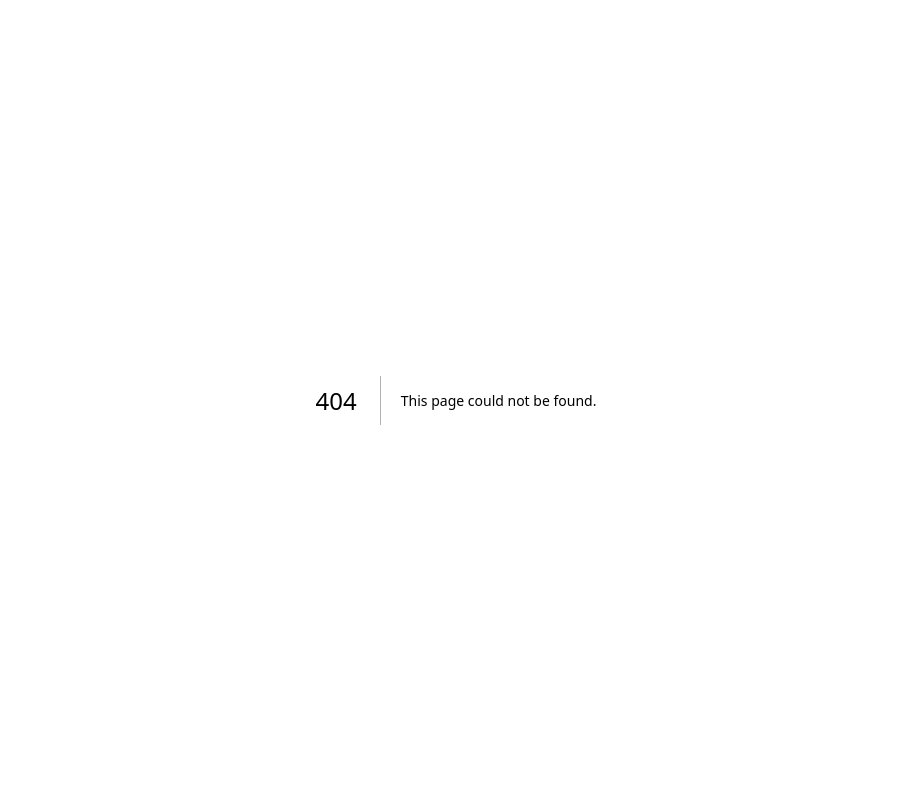
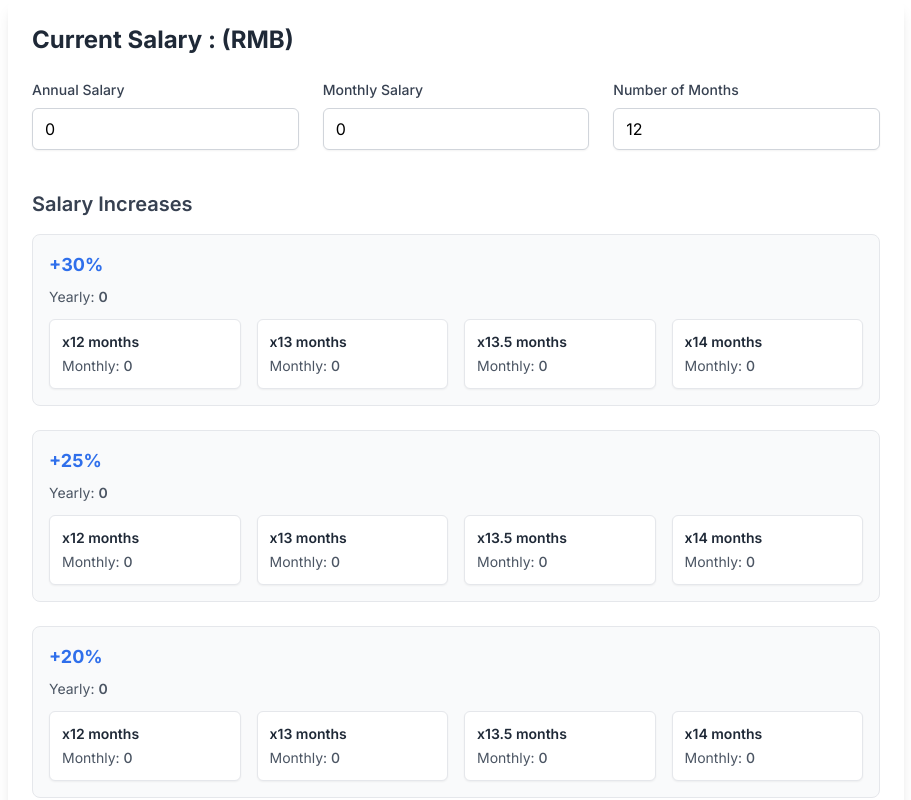
Before and after one commit to KreivenWang/nextjs-dashboard, a Next.js app: page /salary-calculator in a window 1280 px wide. Before the commit this address had no page. Shown: the top 800 px of the page, without its empty margins (184-1095 px from the left). Built offline with nearby package versions, Linux system fonts and the light colour scheme; a web font is replaced by a local one.

Commit message:
feat(薪资计算器): 添加薪资计算器页面及功能
实现薪资计算器页面，包含当前薪资输入和不同涨幅比例下的薪资计算结果展示
支持按年/月薪资输入，自动计算不同涨幅和月数组合下的薪资情况

```diff
--- /dev/null
+++ b/app/salary-calculator/page.tsx
@@ -0,0 +1,130 @@
+'use client';
+import { useState } from "react";
+
+interface SalaryStructure {
+  yearly: number;
+  monthly: number;
+  month: number;
+}
+
+const potentialMonths = [12, 13, 13.5, 14];
+const increaseRatios = [0.3, 0.25, 0.2, 0.15, 0.1];
+
+const Page = () => {
+  const [curSalary, setCurSalary] = useState<SalaryStructure>({
+    yearly: 0,
+    monthly: 0,
+    month: 12,
+  });
+  const handleCurSalaryChange = (e: React.ChangeEvent<HTMLInputElement>) => {
+    const value = Number(e.target.value);
+    switch (e.target.name) {
+      case "yearly":
+        setCurSalary({ yearly: value, monthly: value / 12, month: 12 });
+        break;
+      case "monthly":
+        setCurSalary({ yearly: value * 12, monthly: value, month: 12 });
+        break;
+      case "month":
+        setCurSalary({
+          yearly: value * curSalary.monthly,
+          monthly: curSalary.monthly,
+          month: value,
+        });
+        break;
+      default:
+        break;
+    }
+  };
+
+  return (
+    <div className="max-w-4xl mx-auto p-6 bg-white rounded-lg shadow-lg">
+      <h2 className="text-2xl font-bold mb-6 text-gray-800">Current Salary : (RMB)</h2>
+      <div className="grid grid-cols-1 md:grid-cols-3 gap-6 mb-8">
+        <div className="space-y-2">
+          <label className="block text-sm font-medium text-gray-700">Annual Salary</label>
+          <input
+            type="number"
+            name="yearly"
+            value={curSalary.yearly}
+            onChange={handleCurSalaryChange}
+            className="w-full px-3 py-2 border border-gray-300 rounded-md shadow-sm focus:outline-none focus:ring-2 focus:ring-blue-500 focus:border-blue-500"
+          />
+        </div>
+        <div className="space-y-2">
+          <label className="block text-sm font-medium text-gray-700">Monthly Salary</label>
+          <input
+            type="number"
+            name="monthly"
+            value={curSalary.monthly}
+            onChange={handleCurSalaryChange}
+            className="w-full px-3 py-2 border border-gray-300 rounded-md shadow-sm focus:outline-none focus:ring-2 focus:ring-blue-500 focus:border-blue-500"
+          />
+        </div>
+        <div className="space-y-2">
+          <label className="block text-sm font-medium text-gray-700">Number of Months</label>
+          <input
+            type="number"
+            name="month"
+            value={curSalary.month}
+            onChange={handleCurSalaryChange}
+            className="w-full px-3 py-2 border border-gray-300 rounded-md shadow-sm focus:outline-none focus:ring-2 focus:ring-blue-500 focus:border-blue-500"
+          />
+        </div>
+      </div>
+
+      <div className="mt-10">
+        <h3 className="text-xl font-semibold mb-4 text-gray-700">Salary Increases</h3>
+        {increaseRatios.map((upRatio) => (
+          <div key={upRatio} className="mb-6 p-4 border border-gray-200 rounded-lg bg-gray-50">
+            <h4 className="text-lg font-bold mb-2 text-blue-600">+{upRatio * 100}%</h4>
+            <div className="text-sm text-gray-600 mb-3">
+              Yearly:{" "}
+              <span className="font-semibold">
+                {Number(
+                  (curSalary.yearly * (1 + upRatio)).toFixed(0)
+                ).toLocaleString("en")}
+              </span>
+            </div>
+            <div className="grid grid-cols-1 sm:grid-cols-2 md:grid-cols-4 gap-4">
+              {potentialMonths.map((m) => (
+                <SalaryUp
+                  key={`${upRatio}-${m}`}
+                  annualSalary={curSalary.yearly}
+                  month={m}
+                  upRatio={upRatio}
+                />
+              ))}
+            </div>
+          </div>
+        ))}
+      </div>
+    </div>
+  );
+};
+
+const SalaryUp = ({
+  annualSalary,
+  month,
+  upRatio,
+}: {
+  annualSalary: number;
+  month: number;
+  upRatio: number;
+}) => {
+  const ratio = 1 + upRatio;
+  const upAnnualSalary = annualSalary * ratio;
+  return (
+    <div className="p-3 bg-white rounded-md shadow-sm border border-gray-200">
+      <h5 className="text-sm font-semibold mb-1 text-gray-800">x{month} months</h5>
+      <div className="text-sm text-gray-600">
+        Monthly:{" "}
+        <span className="font-medium">
+          {Number((upAnnualSalary / month).toFixed(0)).toLocaleString("en")}
+        </span>
+      </div>
+    </div>
+  );
+};
+
+export default Page;
```
